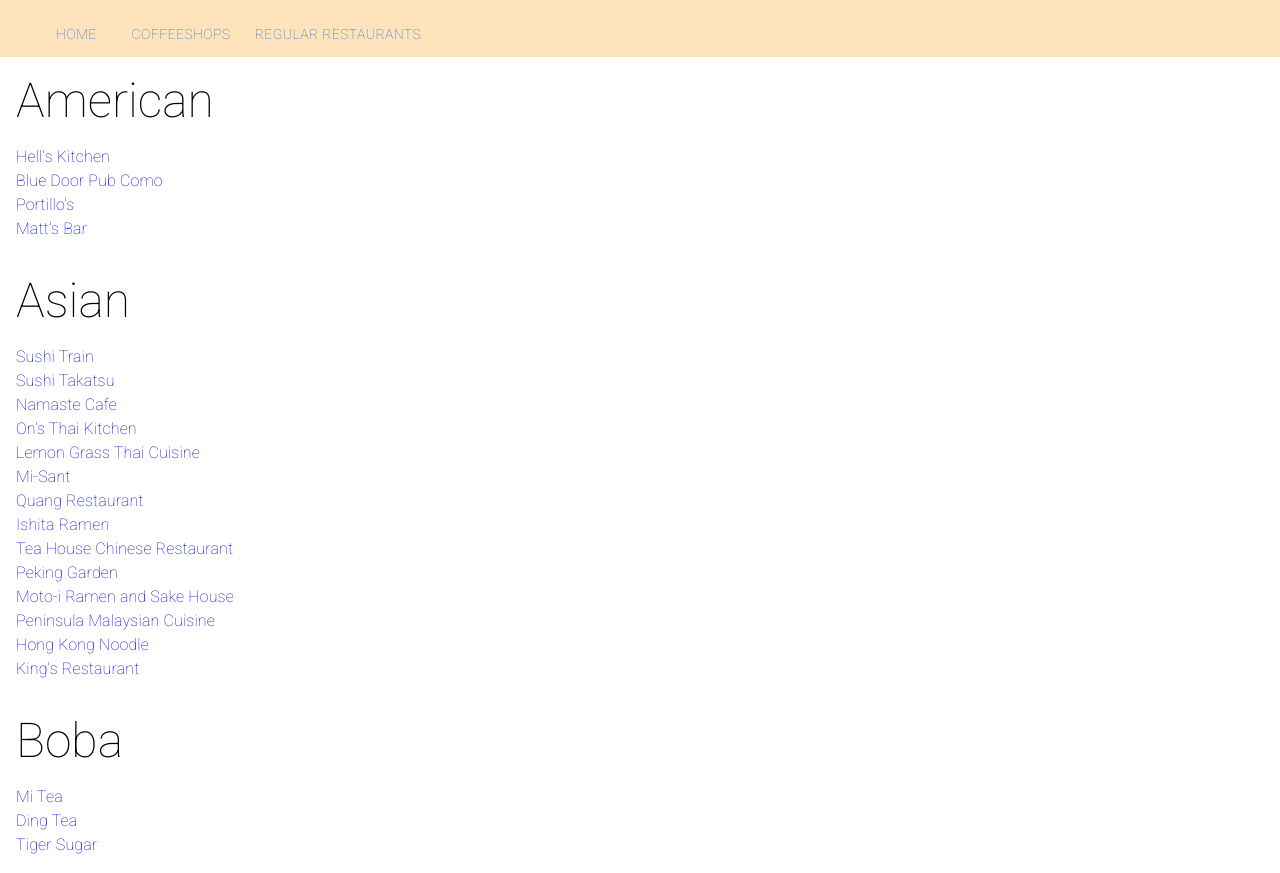
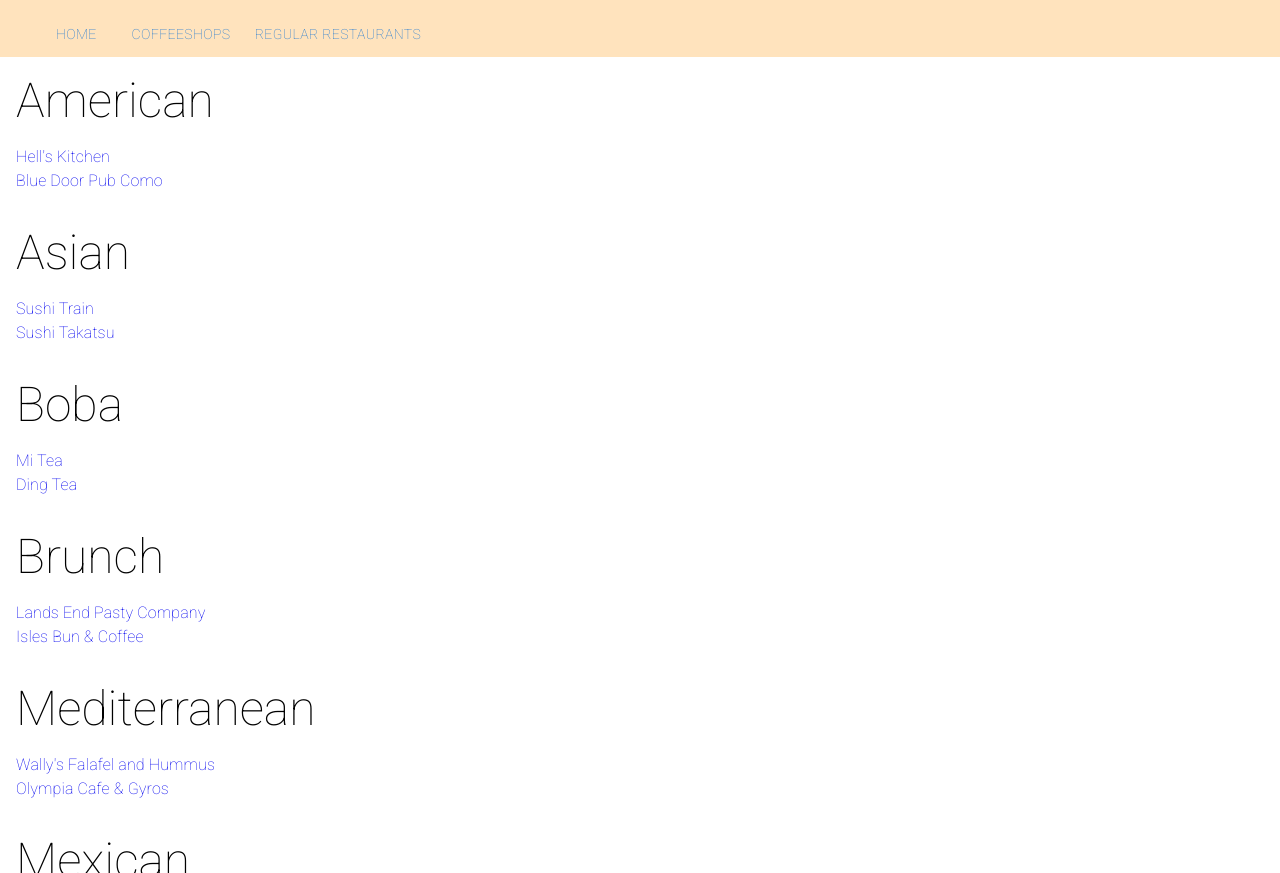
Before and after one commit to katkchung/food-and-beverage-finder, a React (Create React App) app: page /frequent-customer in a window 1280 px wide. Built offline with nearby package versions, Linux system fonts and the light colour scheme.

Commit message:
could be weirder

```diff
--- a/src/App.tsx
+++ b/src/App.tsx
@@ -1,18 +1,18 @@
-import React from "react";
-import "./App.css";
-import CoffeeshopSearchPage from "./components/coffeeshop/CoffeeshopSearchPage";
-import Homepage from "./components/Homepage";
-import { BrowserRouter as Router, Routes, Route } from "react-router-dom";
+import "./App.css"
+import CoffeeshopSearchPage from "./components/coffeeshop/CoffeeshopSearchPage"
+import Homepage from "./components/Homepage"
+import { BrowserRouter as Router, Routes, Route } from "react-router-dom"
 
-import { MuiThemeProvider, createTheme } from "@material-ui/core/styles";
-import RestaurantList from "./components/regularRotationList/RestaurantList";
-import RestaurantDetails from "./components/regularRotationList/RestaurantDetails";
+import { MuiThemeProvider, createTheme } from "@material-ui/core/styles"
+import RestaurantList from "./components/regularRotationList/RestaurantList"
+import RestaurantDetails from "./components/regularRotationList/RestaurantDetails"
+import { RestaurantProvider } from "./components/regularRotationList/RestaurantContext"
 
 const theme = createTheme({
   typography: {
     fontFamily: "Raleway , sans-serif",
   },
-});
+})
 
 function App() {
   return (
@@ -21,12 +21,19 @@
         <Routes>
           <Route path="/" element={<Homepage />} />
           <Route path="/coffeeshops" element={<CoffeeshopSearchPage />} />
-          <Route path="frequent-customer" element={<RestaurantList />}>
+          <Route
+            path="frequent-customer"
+            element={
+              <RestaurantProvider>
+                <RestaurantList />
+              </RestaurantProvider>
+            }
+          >
             <Route path=":restaurant" element={<RestaurantDetails />} />
           </Route>
         </Routes>
       </Router>
     </MuiThemeProvider>
-  );
+  )
 }
-export default App;
+export default App
--- a/src/apis/yelpActions.ts
+++ b/src/apis/yelpActions.ts
@@ -1,55 +1,74 @@
-import axios from 'axios';
-import { Coffeeshop, Coordinates, Genre, Restaurant, RestaurantMap } from '../types';
-import { YELP_BEARER_TOKEN } from './constants';
-import { getDrivingTime } from './mapquestActions';
+import axios from "axios"
+import { Coffeeshop, Coordinates, Restaurant } from "../types"
+import { YELP_BEARER_TOKEN } from "./constants"
+import { getDrivingTime } from "./mapquestActions"
 
-export async function getLocalCoffeeShops(coordinates: Coordinates, currentAddress: string): Promise<Coffeeshop[]> {
+export async function getLocalCoffeeShops(
+  coordinates: Coordinates,
+  currentAddress: string
+): Promise<Coffeeshop[]> {
   try {
-    const res = await axios
-      .get(
+    const res = await axios.get(
       `https://api.yelp.com/v3/businesses/search?term=coffee&latitude=${coordinates.lat}&longitude=${coordinates.long}&limit=48`,
       {
         headers: {
-            Authorization:  YELP_BEARER_TOKEN,
-          }
+          Authorization: YELP_BEARER_TOKEN,
+        },
       }
     )
-      const coffeeshops = res.data.businesses.map((shop: any) => ({name: shop.name, address: shop.location.address1.concat(", ", shop.location.city, ", ", shop.location.state, " ", shop.location.zip_code), imageUrl: shop.image_url, drivingTime: 0}))
+    const coffeeshops = res.data.businesses.map((shop: any) => ({
+      name: shop.name,
+      address: shop.location.address1.concat(
+        ", ",
+        shop.location.city,
+        ", ",
+        shop.location.state,
+        " ",
+        shop.location.zip_code
+      ),
+      imageUrl: shop.image_url,
+      drivingTime: 0,
+    }))
 
     let promises: any[] = []
     coffeeshops.map(async (shop: any) =>
-        promises.push(getDrivingTime(currentAddress, shop.address).then((result) => {return {...shop, drivingTime: result}})
+      promises.push(
+        getDrivingTime(currentAddress, shop.address).then((result) => {
+          return { ...shop, drivingTime: result }
+        })
       )
-
     )
     const coffeeshopsWithDrivingTime = await Promise.all(promises)
     return coffeeshopsWithDrivingTime
   } catch (err) {
-    throw(err)
-  }
-};
-
-export async function getBusinessDetails(name: string): Promise<Restaurant> {
-  try {
-    const res = await axios
-      .get(
-        `https://api.yelp.com/v3/businesses/${RestaurantMap.get(name)?.id}`,
-        {
-          headers: {
-            Authorization:  YELP_BEARER_TOKEN,
+    throw err
   }
 }
-      )
+
+export async function getBusinessDetails(id: string): Promise<Restaurant> {
+  try {
+    const res = await axios.get(`https://api.yelp.com/v3/businesses/${id}`, {
+      headers: {
+        Authorization: YELP_BEARER_TOKEN,
+      },
+    })
     const shop = res.data
     const restaurant = {
       name: shop.name,
-        address: shop.location.address1.concat(", ", shop.location.city, ", ", shop.location.state, " ", shop.location.zip_code),
+      address: shop.location.address1.concat(
+        ", ",
+        shop.location.city,
+        ", ",
+        shop.location.state,
+        " ",
+        shop.location.zip_code
+      ),
       imageUrl: shop.image_url,
       rating: shop.rating,
-        currentlyOpen: !shop.is_closed
+      currentlyOpen: !shop.is_closed,
     }
     return restaurant
   } catch (err) {
-    throw(err)
+    throw err
   }
-};
+}
--- /dev/null
+++ b/src/components/regularRotationList/RestaurantContext.tsx
@@ -0,0 +1,40 @@
+import {
+  createContext,
+  Dispatch,
+  SetStateAction,
+  useContext,
+  useState,
+} from "react"
+
+const RestaurantContext = createContext<
+  | {
+      id: string | undefined
+      setId: Dispatch<SetStateAction<string | undefined>>
+    }
+  | undefined
+>(undefined)
+
+function RestaurantProvider({ children }: any) {
+  const [id, setId] = useState<string | undefined>()
+
+  const value = { id, setId }
+  return (
+    <RestaurantContext.Provider value={value}>
+      {children}
+    </RestaurantContext.Provider>
+  )
+}
+
+// https://kentcdodds.com/blog/how-to-use-react-context-effectively#the-custom-consumer-hook
+// ^^ this does look nice
+export function useRestaurantContext() {
+  const context = useContext(RestaurantContext)
+  if (context === undefined) {
+    throw new Error(
+      "useRestaurantContext must be used within a RestaurantProvider"
+    )
+  }
+  return context
+}
+
+export { RestaurantProvider }
--- a/src/components/regularRotationList/RestaurantList.tsx
+++ b/src/components/regularRotationList/RestaurantList.tsx
@@ -1,10 +1,10 @@
-import { Grid, Typography } from "@mui/material";
-import { useState, Fragment } from "react";
-import { Link, Outlet } from "react-router-dom";
-import { makeStyles } from "@material-ui/core";
-import TopNav from "../TopNav";
-import { getRestaurantGenres } from "../../apis/utility";
-import { Genre, RestaurantDTO, RestaurantMap } from "../../types";
+import { Grid, Typography } from "@mui/material"
+import { Fragment } from "react"
+import { Link, Outlet } from "react-router-dom"
+import { makeStyles } from "@material-ui/core"
+import TopNav from "../TopNav"
+import { Genre, restaurants } from "../../types"
+import { useRestaurantContext } from "./RestaurantContext"
 
 const styles = () => {
   return {
@@ -26,12 +26,13 @@
     links: {
       textDecoration: "none",
     },
-  };
-};
-const useStyles = makeStyles(styles);
+  }
+}
+const useStyles = makeStyles(styles)
 const RestaurantList = () => {
-  const classes = useStyles();
-  const restaurantTypes = Object.values(Genre);
+  const classes = useStyles()
+  const restaurantTypes = Object.values(Genre)
+  const { setId } = useRestaurantContext()
 
   return (
     <>
@@ -48,15 +49,18 @@
               <div className={classes.genre}>
                 <Typography variant="h3">{genre}</Typography>
               </div>
-              {Array.from(RestaurantMap)
-                .filter((restaurant) => restaurant[1].genre === genre)
-                .map((res) => (
-                  <div className={classes.name} key={res[0]}>
-                    <Link to={res[0]} key={res[1].id} className={classes.links}>
-                      <Typography>{res[0]}</Typography>
-                    </Link>
-                  </div>
-                ))}
+              {restaurants[genre].map((restaurant) => (
+                <div className={classes.name} key={restaurant.name}>
+                  <Link
+                    to={restaurant.name}
+                    key={restaurant.id}
+                    className={classes.links}
+                    onClick={() => setId(restaurant.id)}
+                  >
+                    <Typography>{restaurant.name}</Typography>
+                  </Link>
+                </div>
+              ))}
             </Fragment>
           ))}
         </Grid>
@@ -65,7 +69,7 @@
         </Grid>
       </Grid>
     </>
-  );
-};
+  )
+}
 
-export default RestaurantList;
+export default RestaurantList
--- a/src/types.ts
+++ b/src/types.ts
@@ -1,15 +1,15 @@
 export interface Coffeeshop {
-    name: string,
+  name: string
   address: string
-    imageUrl: string,
+  imageUrl: string
   drivingTime: DrivingTime
 }
 
 export interface Restaurant {
-    name: string,
-    address: string,
-    imageUrl: string,
-    rating: number,
+  name: string
+  address: string
+  imageUrl: string
+  rating: number
   currentlyOpen: boolean
 }
 
@@ -30,47 +30,147 @@
   Brunch = "Brunch",
   Mediterranean = "Mediterranean",
   Mexican = "Mexican",
-  Italian = "Italian"
+  Italian = "Italian",
 }
 
 export interface RestaurantDTO {
-  id: string,
+  id: string
   genre: Genre
 }
 
-export const RestaurantMap  = new Map<string, RestaurantDTO>([
-  ["Sushi Train", {id: "FR9ZFGmwrrxCrolxZDy6NQ", genre: Genre.Asian}],
-  ["Sushi Takatsu", {id: "ddpjLv0P6iu7p1dRGCPWWw", genre: Genre.Asian}],
-  ["Namaste Cafe", {id: "_NNDqkAE_I37bbnZBIzh3w", genre: Genre.Asian}],
-  ["On's Thai Kitchen", {id: "oiV59HR1Js_-rfIN8UWtUw", genre: Genre.Asian}],
-  ["Lemon Grass Thai Cuisine", {id: "JVIwGOKo9E774uLGVFYNwA", genre: Genre.Asian}],
-  ["Mi-Sant", {id: "WJX03pS0ZNZ0FRIxHRgYuA", genre: Genre.Asian}],
-  ["Quang Restaurant", {id: "Losq2H67kunQy6qQ6LFjmg", genre: Genre.Asian}],
-  ["Ishita Ramen", {id: "7b-Qkf3LBN9i92xUJrsHPQ", genre: Genre.Asian}],
-  ["Tea House Chinese Restaurant", {id: "Mopw-koOu2bP9kPIl1v6Sg", genre: Genre.Asian}],
-  ["Peking Garden", {id: "w6s7oKGHCCDNzSbAjw6FjA", genre: Genre.Asian}],
-  ["Moto-i Ramen and Sake House", {id: "oidsSjjDxAliG3PFXxLQiA", genre: Genre.Asian}],
-  ["Peninsula Malaysian Cuisine", {id: "Xnsa4CJMPqyHkyISgxrzxg", genre: Genre.Asian}],
-  ["Hong Kong Noodle", {id: "r8YD1Wbqp9iq-JFgTZ_Viw", genre: Genre.Asian}],
-  ["King's Restaurant", {id: "kDVFmozQLPytbZ0Qn_a5qg", genre: Genre.Asian}],
-  ["Wally's Falafel and Hummus", {id: "VVU19gaxLPKyzWSITKMC1Q", genre: Genre.Mediterranean}],
-  ["Olympia Cafe & Gyros", {id: "XBoB1vc_b9RU_UzxsBie-g", genre: Genre.Mediterranean}],
-  ["Hell's Kitchen", {id: "g7bbpP7x5KAc33i7pgOkLA", genre: Genre.American}],
-  ["Blue Door Pub Como", {id: "TuFYsQCKhNKuiKIZ6Bw3EA", genre: Genre.American}],
-  ["Portillo's", {id: "LBSPrKiiWGdxT67YZtZvMg", genre: Genre.American}],
-  ["Matt's Bar", {id: "ErvVFzAYVArZS7gcWgY0rg", genre: Genre.American}],
-  ["Rusty Taco", {id: "fq9jC-Jl55VySyZ66-nN1A", genre: Genre.Mexican}],
-  ["Yeah Yeah Taco", {id: "R5371sng0zz7icCHxlpsoQ", genre: Genre.Mexican}],
-  ["Nico's Taco and Tequila Bar", {id: "HL8GOJJsauMCD8TET7UmNg", genre: Genre.Mexican}],
-  ["Maya Cuisine", {id: "mdXoIXksYTiJhsYo-uknkQ", genre: Genre.Mexican}],
-  ["Galactic Pizza", {id: "dBRIlzRYdvAhSdxOTBVYyw", genre: Genre.Italian}],
-  ["Young Joni", {id: "5Y2nekkwRrNMMSx3b-2EhA", genre: Genre.Italian}],
-  ["Rinata", {id: "9EdftCquw0YwWY3XsJlZVg", genre: Genre.Italian}],
-  ["Lands End Pasty Company", {id: "kLIRGu0p-j8ilVO-SfkWZw", genre: Genre.Brunch}],
-  ["Isles Bun & Coffee", {id: "sdeYah2re9mvnHEsbIPsOw", genre: Genre.Brunch}],
-  ["Eggy's Diner", {id: "cPgZaWUgM1pj3po6UAgtRw", genre: Genre.Brunch}],
-  ["Hen House Eatery", {id: "ykTnu3sVxnnIeHpLRqE8bQ", genre: Genre.Brunch}],
-  ["Mi Tea", {id: "43p95RkcHPHbCoJLFSpdeA", genre: Genre.Boba}],
-  ["Ding Tea", {id: "F38zcGJ2FerUQo--3dw1cA", genre: Genre.Boba}],
-  ["Tiger Sugar", {id: "U0nC_UNCVZoYKyJLWtTiWg", genre: Genre.Boba}]
-]);
+export const restaurants = {
+  [Genre.American]: [
+    {
+      name: "Hell's Kitchen",
+      id: "g7bbpP7x5KAc33i7pgOkLA",
+    },
+    {
+      name: "Blue Door Pub Como",
+      id: "TuFYsQCKhNKuiKIZ6Bw3EA",
+    },
+  ],
+  [Genre.Asian]: [
+    {
+      name: "Sushi Train",
+      id: "FR9ZFGmwrrxCrolxZDy6NQ",
+    },
+    {
+      name: "Sushi Takatsu",
+      id: "ddpjLv0P6iu7p1dRGCPWWw",
+    },
+  ],
+  [Genre.Boba]: [
+    {
+      name: "Mi Tea",
+      id: "43p95RkcHPHbCoJLFSpdeA",
+    },
+    {
+      name: "Ding Tea",
+      id: "F38zcGJ2FerUQo--3dw1cA",
+    },
+  ],
+  [Genre.Brunch]: [
+    {
+      name: "Lands End Pasty Company",
+      id: "kLIRGu0p-j8ilVO-SfkWZw",
+    },
+    {
+      name: "Isles Bun & Coffee",
+      id: "sdeYah2re9mvnHEsbIPsOw",
+    },
+  ],
+  [Genre.Mediterranean]: [
+    {
+      name: "Wally's Falafel and Hummus",
+      id: "VVU19gaxLPKyzWSITKMC1Q",
+    },
+    {
+      name: "Olympia Cafe & Gyros",
+      id: "XBoB1vc_b9RU_UzxsBie-g",
+    },
+  ],
+  [Genre.Mexican]: [
+    {
+      name: "Rusty Taco",
+      id: "fq9jC-Jl55VySyZ66-nN1A",
+    },
+    {
+      name: "Yeah Yeah Taco",
+      id: "R5371sng0zz7icCHxlpsoQ",
+    },
+  ],
+  [Genre.Italian]: [
+    {
+      name: "Galactic Pizza",
+      id: "dBRIlzRYdvAhSdxOTBVYyw",
+    },
+    {
+      name: "Young Joni",
+      id: "5Y2nekkwRrNMMSx3b-2EhA",
+    },
+  ],
+}
+
+export const RestaurantMap = new Map<string, RestaurantDTO>([
+  ["Sushi Train", { id: "FR9ZFGmwrrxCrolxZDy6NQ", genre: Genre.Asian }],
+  ["Sushi Takatsu", { id: "ddpjLv0P6iu7p1dRGCPWWw", genre: Genre.Asian }],
+  ["Namaste Cafe", { id: "_NNDqkAE_I37bbnZBIzh3w", genre: Genre.Asian }],
+  ["On's Thai Kitchen", { id: "oiV59HR1Js_-rfIN8UWtUw", genre: Genre.Asian }],
+  [
+    "Lemon Grass Thai Cuisine",
+    { id: "JVIwGOKo9E774uLGVFYNwA", genre: Genre.Asian },
+  ],
+  ["Mi-Sant", { id: "WJX03pS0ZNZ0FRIxHRgYuA", genre: Genre.Asian }],
+  ["Quang Restaurant", { id: "Losq2H67kunQy6qQ6LFjmg", genre: Genre.Asian }],
+  ["Ishita Ramen", { id: "7b-Qkf3LBN9i92xUJrsHPQ", genre: Genre.Asian }],
+  [
+    "Tea House Chinese Restaurant",
+    { id: "Mopw-koOu2bP9kPIl1v6Sg", genre: Genre.Asian },
+  ],
+  ["Peking Garden", { id: "w6s7oKGHCCDNzSbAjw6FjA", genre: Genre.Asian }],
+  [
+    "Moto-i Ramen and Sake House",
+    { id: "oidsSjjDxAliG3PFXxLQiA", genre: Genre.Asian },
+  ],
+  [
+    "Peninsula Malaysian Cuisine",
+    { id: "Xnsa4CJMPqyHkyISgxrzxg", genre: Genre.Asian },
+  ],
+  ["Hong Kong Noodle", { id: "r8YD1Wbqp9iq-JFgTZ_Viw", genre: Genre.Asian }],
+  ["King's Restaurant", { id: "kDVFmozQLPytbZ0Qn_a5qg", genre: Genre.Asian }],
+  [
+    "Wally's Falafel and Hummus",
+    { id: "VVU19gaxLPKyzWSITKMC1Q", genre: Genre.Mediterranean },
+  ],
+  [
+    "Olympia Cafe & Gyros",
+    { id: "XBoB1vc_b9RU_UzxsBie-g", genre: Genre.Mediterranean },
+  ],
+  ["Hell's Kitchen", { id: "g7bbpP7x5KAc33i7pgOkLA", genre: Genre.American }],
+  [
+    "Blue Door Pub Como",
+    { id: "TuFYsQCKhNKuiKIZ6Bw3EA", genre: Genre.American },
+  ],
+  ["Portillo's", { id: "LBSPrKiiWGdxT67YZtZvMg", genre: Genre.American }],
+  ["Matt's Bar", { id: "ErvVFzAYVArZS7gcWgY0rg", genre: Genre.American }],
+  ["Rusty Taco", { id: "fq9jC-Jl55VySyZ66-nN1A", genre: Genre.Mexican }],
+  ["Yeah Yeah Taco", { id: "R5371sng0zz7icCHxlpsoQ", genre: Genre.Mexican }],
+  [
+    "Nico's Taco and Tequila Bar",
+    { id: "HL8GOJJsauMCD8TET7UmNg", genre: Genre.Mexican },
+  ],
+  ["Maya Cuisine", { id: "mdXoIXksYTiJhsYo-uknkQ", genre: Genre.Mexican }],
+  ["Galactic Pizza", { id: "dBRIlzRYdvAhSdxOTBVYyw", genre: Genre.Italian }],
+  ["Young Joni", { id: "5Y2nekkwRrNMMSx3b-2EhA", genre: Genre.Italian }],
+  ["Rinata", { id: "9EdftCquw0YwWY3XsJlZVg", genre: Genre.Italian }],
+  [
+    "Lands End Pasty Company",
+    { id: "kLIRGu0p-j8ilVO-SfkWZw", genre: Genre.Brunch },
+  ],
+  ["Isles Bun & Coffee", { id: "sdeYah2re9mvnHEsbIPsOw", genre: Genre.Brunch }],
+  ["Eggy's Diner", { id: "cPgZaWUgM1pj3po6UAgtRw", genre: Genre.Brunch }],
+  ["Hen House Eatery", { id: "ykTnu3sVxnnIeHpLRqE8bQ", genre: Genre.Brunch }],
+  ["Mi Tea", { id: "43p95RkcHPHbCoJLFSpdeA", genre: Genre.Boba }],
+  ["Ding Tea", { id: "F38zcGJ2FerUQo--3dw1cA", genre: Genre.Boba }],
+  ["Tiger Sugar", { id: "U0nC_UNCVZoYKyJLWtTiWg", genre: Genre.Boba }],
+])
```
Also changed, not shown: src/components/regularRotationList/RestaurantDetails.tsx (+23 -19 lines). Lines whose indentation alone changed are shown as unchanged.
